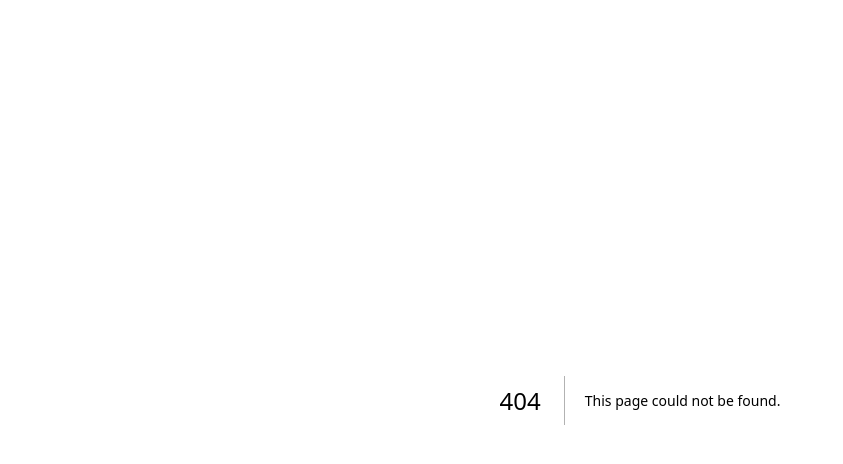
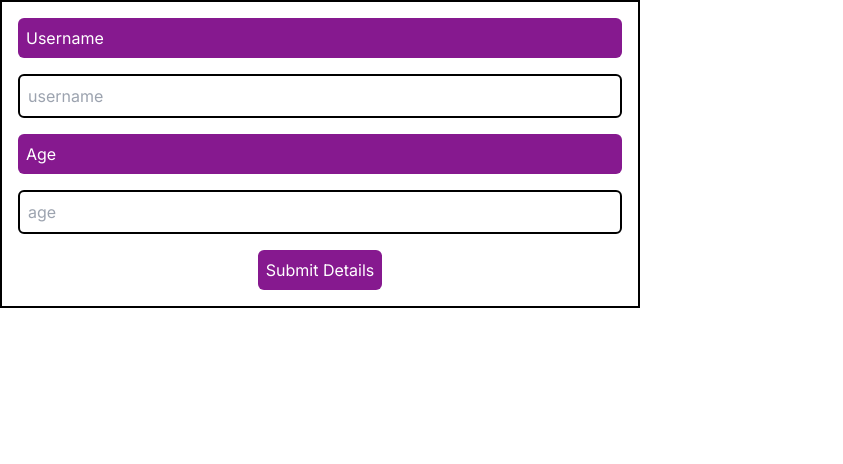
Before and after one commit to simran019/UserApp, a Next.js app: page /UserInput in a window 1280 px wide. Before the commit this address had no page. Shown: the top 464 px of the page, without its empty margins (0-843 px from the left). Built offline with nearby package versions, Linux system fonts and the light colour scheme.

Commit message:
restructured apps

```diff
--- /dev/null
+++ b/app/UserDetails/page.tsx
@@ -0,0 +1,23 @@
+const UserDetails = () => {
+  return (
+    <table className="w-1/2 border-2 border-black p-2 text-center">
+      <thead className="p-4">
+        <tr>
+          <th className="border-2 border-black w-32 text-white bg-fuchsia-800 p-2">
+            Username
+          </th>
+          <th className="border-2 border-black w-32 text-white bg-fuchsia-800 p-2">
+            Age
+          </th>
+        </tr>
+      </thead>
+      <tbody>
+        <tr>
+          <td>username</td>
+          <td>age</td>
+        </tr>
+      </tbody>
+    </table>
+  );
+};
+export default UserDetails;
--- /dev/null
+++ b/app/UserInput/page.tsx
@@ -0,0 +1,23 @@
+const UserInput = () => {
+  return (
+    <form className="flex flex-col w-1/2 h-fit border-2 border-black p-4 gap-4">
+      <label className="text-white bg-fuchsia-800 p-2 rounded-md">
+        Username
+      </label>
+      <input
+        className="border-2 p-2 border-black rounded-md"
+        placeholder="username"
+      />
+      <label className="text-white bg-fuchsia-800 p-2 rounded-md">Age</label>
+      <input
+        className="border-2 p-2 border-black rounded-md"
+        placeholder="age"
+      />
+      <button className="text-white bg-fuchsia-800 p-2 rounded-md w-fit self-center">
+        Submit Details
+      </button>
+    </form>
+  );
+};
+
+export default UserInput;
--- a/app/page.tsx
+++ b/app/page.tsx
@@ -1,45 +1,13 @@
 import Image from "next/image";
+import UserInput from "./UserInput/page";
+import UserDetails from "./UserDetails/page";
 
 export default function Home() {
   return (
     <div className="bg-white w-screen flex flex-col items-center h-screen pt-10 gap-6">
       <div className="text-fuchsia-800 font-bold text-3xl">USER DETAILS</div>
-      <div className="flex flex-col w-1/2 h-fit border-2 border-black p-4 gap-4">
-        <label className="text-white bg-fuchsia-800 p-2 rounded-md">
-          Username
-        </label>
-        <input
-          className="border-2 p-2 border-black rounded-md"
-          placeholder="username"
-        />
-        <label className="text-white bg-fuchsia-800 p-2 rounded-md">Age</label>
-        <input
-          className="border-2 p-2 border-black rounded-md"
-          placeholder="age"
-        />
-        <button className="text-white bg-fuchsia-800 p-2 rounded-md w-fit self-center">
-          Submit Details
-        </button>
-      </div>
-
-      <table className="w-1/2 border-2 border-black p-2 text-center">
-        <thead className="p-4">
-          <tr>
-            <th className="border-2 border-black w-32 text-white bg-fuchsia-800 p-2">
-              Username
-            </th>
-            <th className="border-2 border-black w-32 text-white bg-fuchsia-800 p-2">
-              Age
-            </th>
-          </tr>
-        </thead>
-        <tbody>
-          <tr>
-            <td>username</td>
-            <td>age</td>
-          </tr>
-        </tbody>
-      </table>
+      <UserInput />
+      <UserDetails />
     </div>
   );
 }
```
